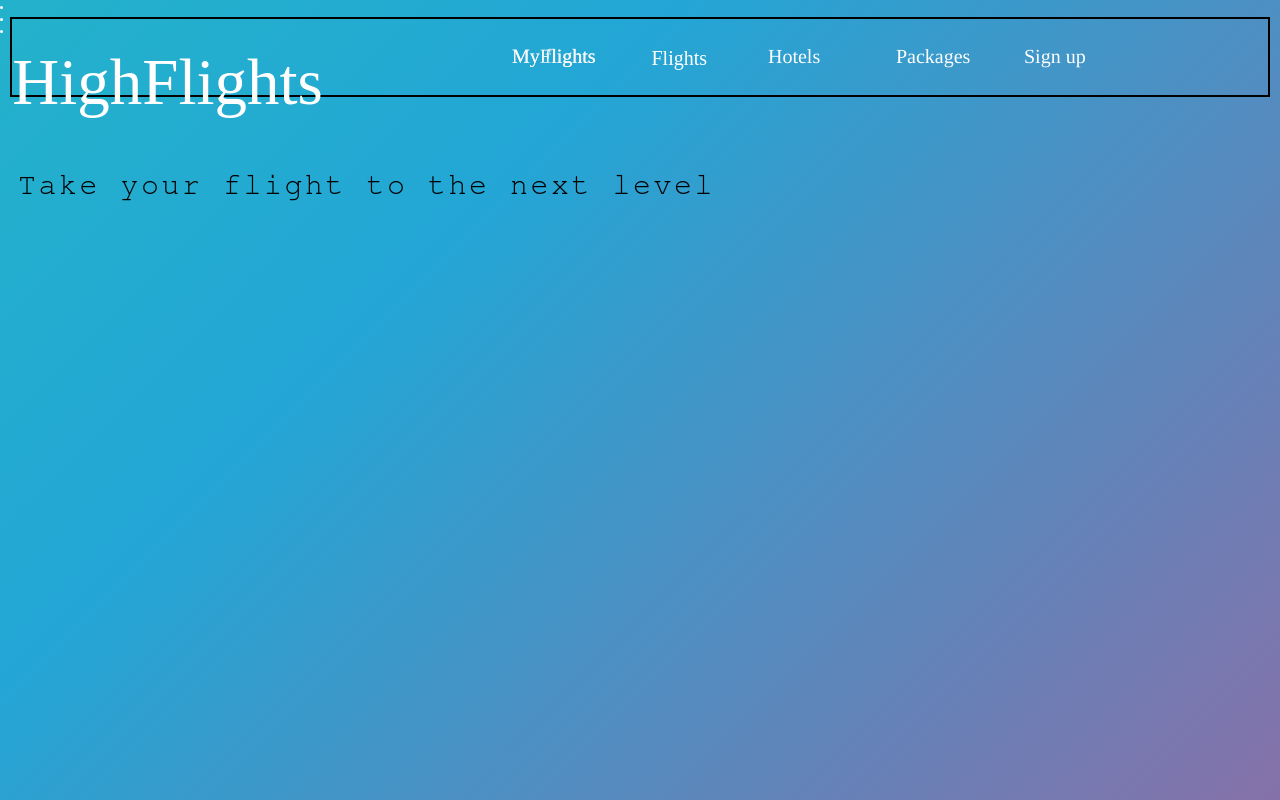
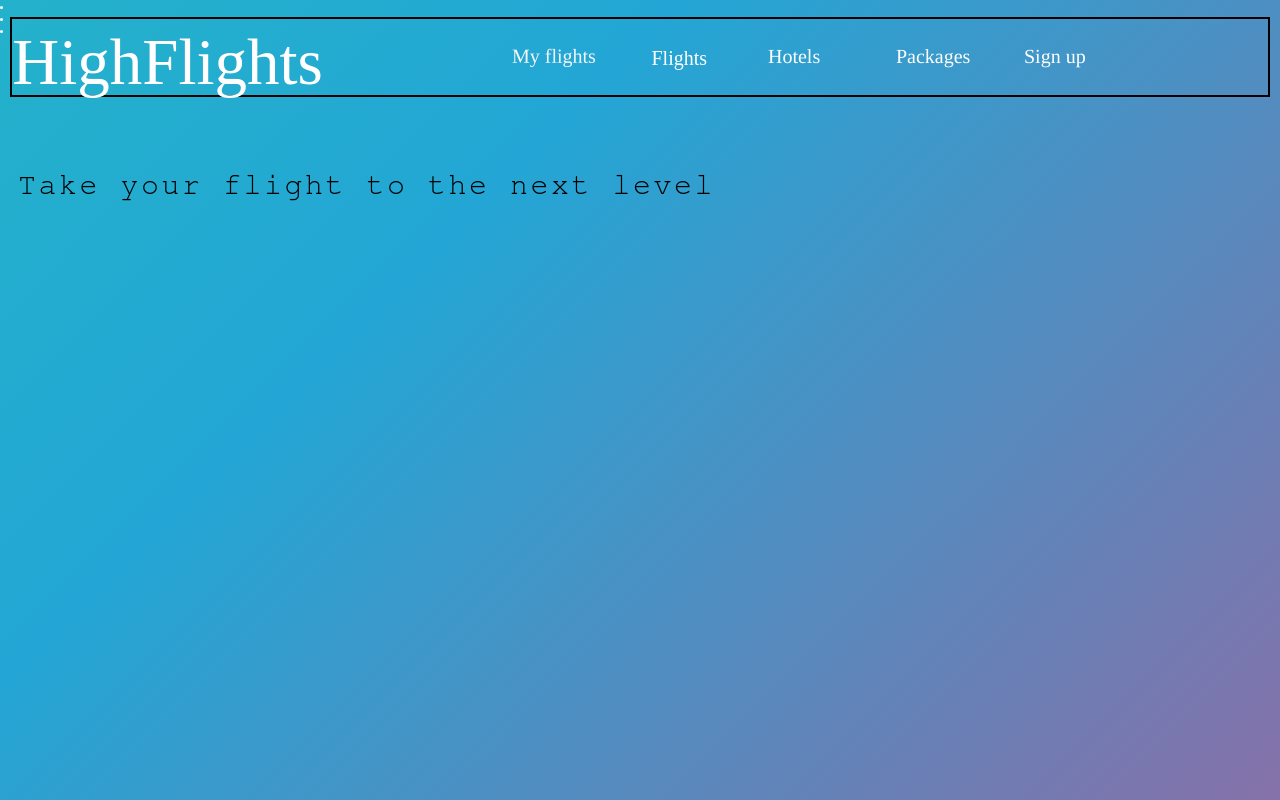
Before and after one commit to edmeiran/HighFlights, a plain HTML site: page Flights.html in a window 1280 px wide. Drawn offline with Linux system fonts and the light colour scheme.

Commit message:
Text allignment

```diff
--- a/Flights.css
+++ b/Flights.css
@@ -45,7 +45,7 @@ font-family: Reem Kufi;
 font-style: normal;
 font-weight: normal;
 font-size: 650%;
-line-height: 196%;
+line-height: 135%;
     position: absolute;
 width: 98.4%;
 height: 10%;
--- a/Flights.html
+++ b/Flights.html
@@ -17,7 +17,5 @@
         <li><a href="signup.html"><H6>Sign up</H6></a></li>
         <h7>Take your flight to the next level</h7>
     </section>
-
-    <a href="MyFlights.html"><H2>MyFlights</H2></a>
 </body>
 </html>
--- a/MyFlights.css
+++ b/MyFlights.css
@@ -45,7 +45,7 @@ font-family: Reem Kufi;
 font-style: normal;
 font-weight: normal;
 font-size: 650%;
-line-height: 196%;
+line-height: 135%;
     position: absolute;
 width: 98.4%;
 height: 10%;
--- a/mainpage.css
+++ b/mainpage.css
@@ -45,7 +45,7 @@ font-family: Reem Kufi;
 font-style: normal;
 font-weight: normal;
 font-size: 650%;
-line-height: 196%;
+line-height: 135%;
     position: absolute;
 width: 98.4%;
 height: 10%;
--- a/signup.css
+++ b/signup.css
@@ -45,7 +45,7 @@ font-family: Reem Kufi;
 font-style: normal;
 font-weight: normal;
 font-size: 650%;
-line-height: 196%;
+line-height: 135%;
     position: absolute;
 width: 98.4%;
 height: 10%;
```
